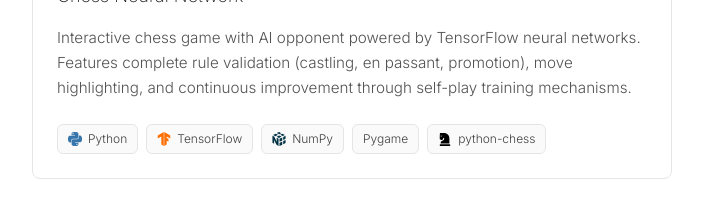
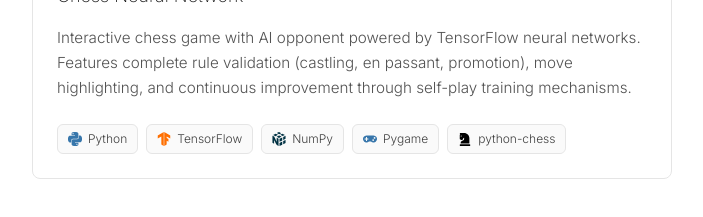
Before and after one commit to lance116/lances-portfolio, a Next.js app: page /projects in a window 1280 px wide. Shown: the part 1320-1537 px from the top of the page, without its empty margins (288-991 px from the left). Built offline with nearby package versions, Linux system fonts and the light colour scheme; grey boxes are pictures that could not be loaded.

Commit message:
fix deployment: replace nonexistent sipygame icon with fagamepad

```diff
--- a/app/projects/page.tsx
+++ b/app/projects/page.tsx
@@ -19,10 +19,9 @@ import {
   SiWebgl,
   SiJavascript,
   SiSupabase,
-  SiVite,
-  SiPygame
+  SiVite
 } from "react-icons/si";
-import { FaDatabase, FaChessKnight } from "react-icons/fa";
+import { FaDatabase, FaChessKnight, FaGamepad } from "react-icons/fa";
 import { IconType } from "react-icons";
 
 function Logo({ src, alt, size = 18, className = "" }: { src: string; alt: string; size?: number; className?: string }) {
@@ -70,7 +69,7 @@ const techIcons: Record<string, { icon: IconType; color: string }> = {
   "Chess.js": { icon: FaChessKnight, color: "#000000" },
   "Supabase": { icon: SiSupabase, color: "#3ECF8E" },
   "Vite": { icon: SiVite, color: "#646CFF" },
-  "Pygame": { icon: SiPygame, color: "#3776AB" },
+  "Pygame": { icon: FaGamepad, color: "#3776AB" },
   "python-chess": { icon: FaChessKnight, color: "#000000" }
 };
 
```
